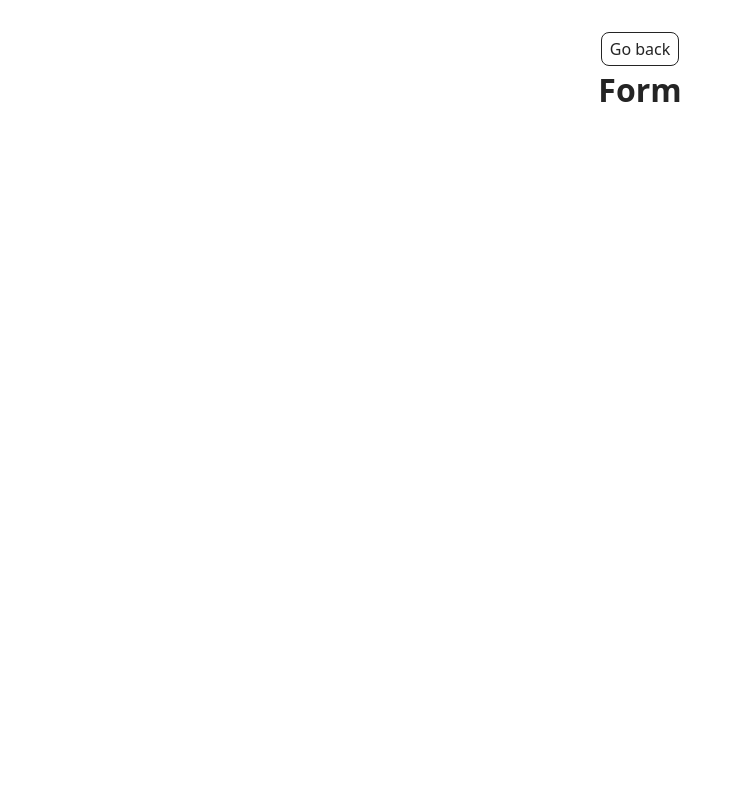
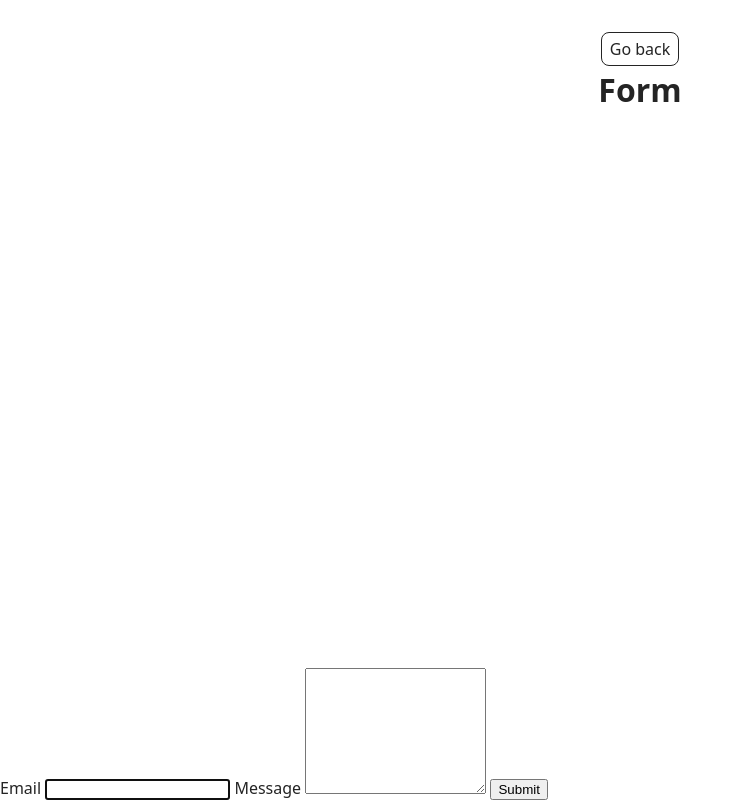
Before and after one commit to katya727/goit-js-hw-09, a plain HTML site: page 2-form.html in a window 1280 px wide. Shown: the whole page, without its empty margins (0-742 px from the left). Drawn offline with Linux system fonts and the light colour scheme.

Commit message:
Deploying to gh-pages from @ katya727/goit-js-hw-09@dc9f4dd3a048cabc9db070744eebb382eb900d40 🚀

```diff
--- a/2-form.html
+++ b/2-form.html
@@ -5,7 +5,8 @@
     <meta http-equiv="X-UA-Compatible" content="IE=edge" />
     <meta name="viewport" content="width=device-width, initial-scale=1.0" />
     <title>Form</title>
-    <script type="module" crossorigin src="/goit-js-hw-09/assets/modulepreload-polyfill-B5Qt9EMX.js"></script>
+    <script type="module" crossorigin src="/goit-js-hw-09/2-form.js"></script>
+    <link rel="modulepreload" crossorigin href="/goit-js-hw-09/assets/modulepreload-polyfill-B5Qt9EMX.js">
     <link rel="stylesheet" crossorigin href="/goit-js-hw-09/assets/styles-Ch742-Qn.css">
   </head>
   <body>
@@ -15,5 +16,17 @@
         <h1 class="main-title">Form</h1>
       </div>
     </main>
+    <form class="feedback-form" autocomplete="off">
+      <label>
+        Email
+        <input type="email" name="email" autofocus />
+      </label>
+      <label>
+        Message
+        <textarea name="message" rows="8"></textarea>
+      </label>
+      <button type="submit">Submit</button>
+    </form>
+
   </body>
 </html>
--- /dev/null
+++ b/2-form.js
@@ -0,0 +1,2 @@
+import"./assets/modulepreload-polyfill-B5Qt9EMX.js";/* empty css                      */const a=document.querySelector(".feedback-form"),s=a.elements.email,m=a.elements.message,r="feedback-form-state";let e={email:"",message:""};const l=localStorage.getItem(r);if(l)try{e=JSON.parse(l),s.value=e.email||"",m.value=e.message||""}catch(t){console.error("Помилка при зчитуванні даних із localStorage:",t)}a.addEventListener("input",t=>{e[t.target.name]=t.target.value,localStorage.setItem(r,JSON.stringify(e))});a.addEventListener("submit",t=>{if(t.preventDefault(),!e.email.trim()||!e.message.trim()){alert("Fill please all fields");return}console.log("Дані з форми:",e),localStorage.removeItem(r),e={email:"",message:""},a.reset()});
+//# sourceMappingURL=2-form.js.map
```
Also changed, not shown: 1 other file.
